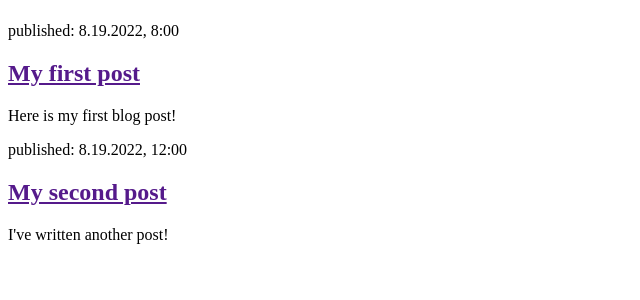
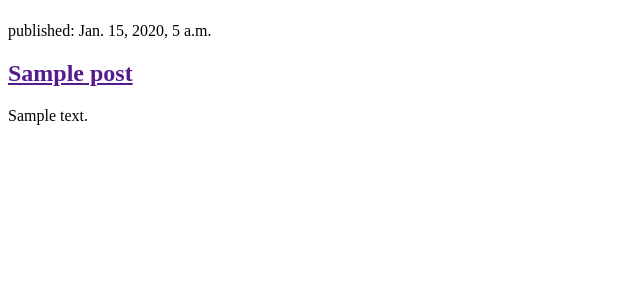
Before and after one commit to nzeager/my-first-blog, a Django app: page / in a window 1280 px wide. Shown: the part 58-358 px from the top of the page, without its empty margins (0-640 px from the left). Run offline with Django 3.2, Linux system fonts and the light colour scheme; tables that the repository leaves empty hold one stand-in row (values such as "Sample post").

Commit message:
Modified templates to display posts from database.

```diff
--- a/blog/templates/blog/post_list.html
+++ b/blog/templates/blog/post_list.html
@@ -7,17 +7,12 @@
         <header>
             <h1><a href="/">Nathan's Blog</a></h1>
         </header>
-
-        <article>
-            <time>published: 8.19.2022, 8:00</time>
-            <h2><a href="">My first post</a></h2>
-            <p>Here is my first blog post!</p>
-        </article>
-
-        <article>
-            <time>published: 8.19.2022, 12:00</time>
-            <h2><a href="">My second post</a></h2>
-            <p>I've written another post!</p>
-        </article>
+        {% for post in posts %}
+            <article>
+                <time>published: {{ post.published_date }}</time>
+                <h2><a href="">{{ post.title }}</a></h2>
+                <p>{{ post.text|linebreaksbr }}</p>
+            </article>
+        {% endfor %}
     </body>
 </html>
--- a/blog/views.py
+++ b/blog/views.py
@@ -1,7 +1,11 @@
 from django.shortcuts import render
+from django.utils import timezone
+from .models import Post
 
 # Create your views here.
 
 
 def post_list(request):
-    return render(request, 'blog/post_list.html', {})
+    posts = Post.objects.filter(
+        published_date__lte=timezone.now()).order_by('published_date')
+    return render(request, 'blog/post_list.html', {'posts': posts})
```
